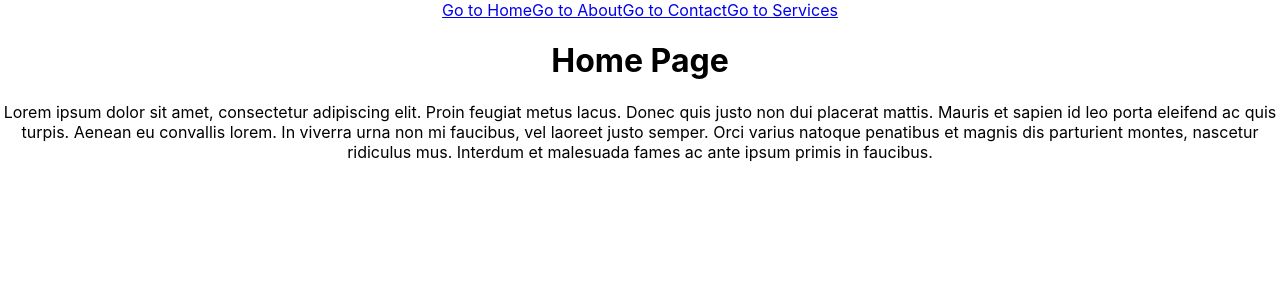
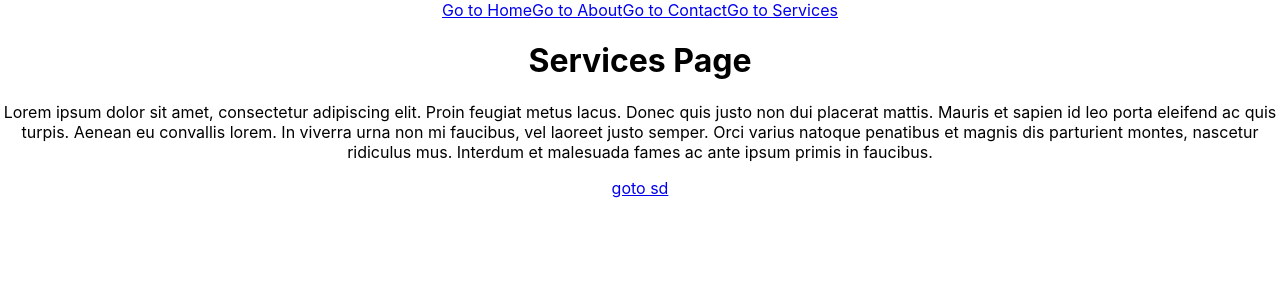
Before and after one commit to immanueltofuah/react-routing, a React (Create React App) app: page /Services in a window 1280 px wide. Shown: the top 300 px of the page. Built offline with nearby package versions, Linux system fonts and the light colour scheme.

Commit message:
changed home to services

```diff
--- a/src/Pages/Services.js
+++ b/src/Pages/Services.js
@@ -1,9 +1,10 @@
 import React from "react";
+import { Link } from "react-router-dom";
 
 export default function Services() {
   return (
     <div>
-      <h1>Home Page </h1>
+      <h1>Services Page </h1>
       <p>
         Lorem ipsum dolor sit amet, consectetur adipiscing elit. Proin feugiat
         metus lacus. Donec quis justo non dui placerat mattis. Mauris et sapien
@@ -12,6 +13,7 @@ export default function Services() {
         natoque penatibus et magnis dis parturient montes, nascetur ridiculus
         mus. Interdum et malesuada fames ac ante ipsum primis in faucibus.
       </p>
+      <Link to="/Services/:201">goto sd</Link>
     </div>
   );
 }
```
